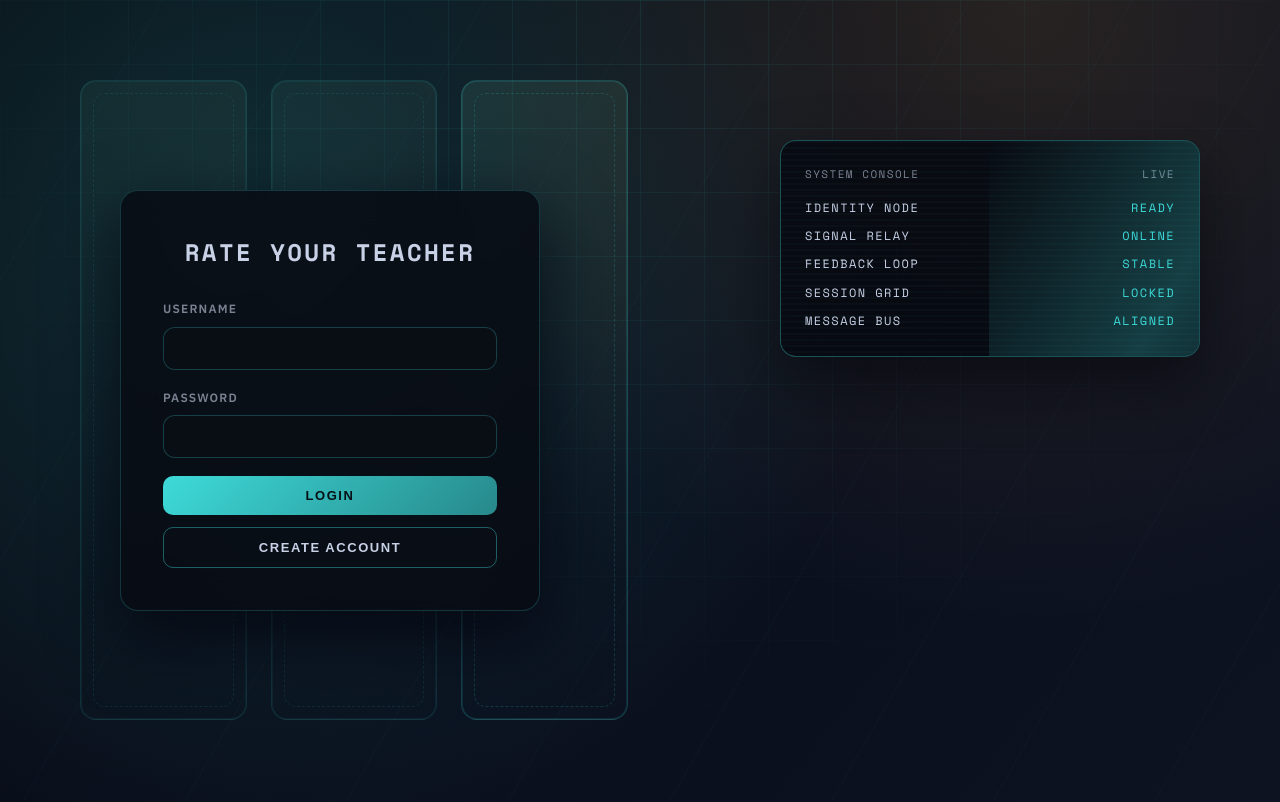
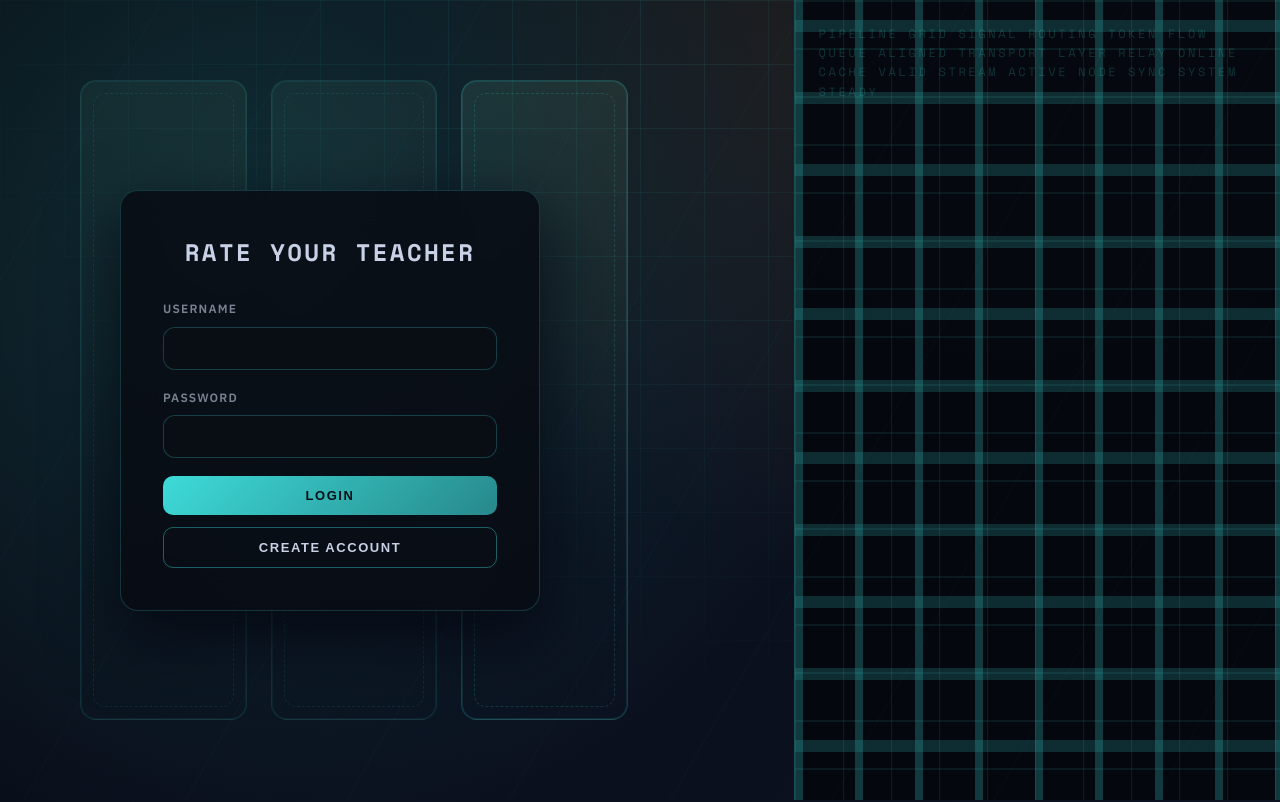
Before and after one commit to feralxr/test, a plain HTML site: page index(1).html in a window 1280 px wide. Shown: the top 802 px of the page. Drawn offline with nearby package versions, Linux system fonts and the light colour scheme.

Commit message:
Remove obsolete console panel styles

```diff
--- a/index(1).html
+++ b/index(1).html
@@ -105,7 +105,7 @@
     .container {
       max-width: 1200px;
       margin: 0 auto;
-      padding: 24px;
+      padding: 24px clamp(280px, 38vw, 560px) 24px 24px;
       position: relative;
       z-index: 1;
     }
@@ -198,93 +198,53 @@
       animation: popIn 0.6s ease;
     }
 
-    .console-panel {
-      position: absolute;
-      top: 140px;
-      right: 80px;
-      width: min(420px, 36vw);
-      padding: 24px;
-      border-radius: 16px;
-      border: 1px solid rgba(61, 219, 217, 0.35);
-      background: rgba(6, 9, 16, 0.85);
-      color: var(--steel);
-      font-family: 'Space Mono', monospace;
-      font-size: 12px;
-      line-height: 1.7;
-      text-transform: uppercase;
-      letter-spacing: 0.12em;
-      box-shadow: 0 25px 60px rgba(5, 7, 12, 0.6);
+
+    .side-terminal {
+      position: fixed;
+      top: 0;
+      right: 0;
+      bottom: 0;
+      width: min(38vw, 520px);
+      background: rgba(5, 8, 14, 0.96);
+      border-left: 1px solid rgba(61, 219, 217, 0.35);
       overflow: hidden;
-      z-index: 1;
-    }
-
-    .console-panel::before {
+      pointer-events: none;
+      z-index: 0;
+    }
+
+    .side-terminal.pipes::before {
       content: '';
       position: absolute;
       inset: 0;
-      background: repeating-linear-gradient(
-        to bottom,
-        rgba(61, 219, 217, 0.08),
-        rgba(61, 219, 217, 0.08) 2px,
-        transparent 2px,
-        transparent 6px
-      );
-      opacity: 0.35;
-      pointer-events: none;
-    }
-
-    .console-panel::after {
+      background:
+        linear-gradient(to right, rgba(61, 219, 217, 0.25) 1px, transparent 1px),
+        linear-gradient(to bottom, rgba(61, 219, 217, 0.2) 2px, transparent 2px);
+      background-size: 48px 48px;
+      opacity: 0.45;
+    }
+
+    .side-terminal.pipes::after {
       content: '';
       position: absolute;
-      inset: 0;
-      background: linear-gradient(120deg, transparent, rgba(61, 219, 217, 0.25), transparent);
-      transform: translateX(-120%);
-      animation: scan 4s ease-in-out infinite;
-    }
-
-    .console-header {
-      display: flex;
-      justify-content: space-between;
-      align-items: center;
-      margin-bottom: 14px;
-      font-size: 11px;
-      color: var(--steel-muted);
-    }
-
-    .console-lines {
-      display: grid;
-      gap: 8px;
-    }
-
-    .console-line {
-      display: flex;
-      justify-content: space-between;
-      gap: 12px;
-    }
-
-    .console-line span:last-child {
-      color: var(--signal);
-    }
-
-    .console-glitch {
-      position: relative;
-    }
-
-    .console-glitch::before,
-    .console-glitch::after {
-      content: attr(data-text);
+      inset: -50% 0 0 0;
+      background:
+        repeating-linear-gradient(90deg, rgba(61, 219, 217, 0.4) 0 8px, transparent 8px 60px),
+        repeating-linear-gradient(0deg, rgba(61, 219, 217, 0.3) 0 12px, transparent 12px 72px);
+      animation: pipesFlow 10s linear infinite;
+      opacity: 0.6;
+    }
+
+    .side-terminal .pipe-text {
       position: absolute;
-      left: 0;
-      top: 0;
-      width: 100%;
-      opacity: 0.6;
-      clip-path: inset(0 0 70% 0);
-      animation: glitch 2.4s infinite ease-in-out;
-    }
-
-    .console-glitch::after {
-      clip-path: inset(70% 0 0 0);
-      animation-delay: 1.2s;
+      inset: 24px 24px 24px 24px;
+      font-family: 'Space Mono', monospace;
+      font-size: 12px;
+      color: rgba(61, 219, 217, 0.5);
+      letter-spacing: 0.22em;
+      line-height: 1.6;
+      text-transform: uppercase;
+      animation: pipesFlicker 5s ease-in-out infinite;
+      opacity: 0.7;
     }
 
     .auth-title {
@@ -882,23 +842,34 @@
       80% { transform: translate(1px, -2px); }
     }
 
+    @keyframes pipesFlow {
+      0% { transform: translateY(0); }
+      100% { transform: translateY(40%); }
+    }
+
+    @keyframes pipesFlicker {
+      0%, 100% { opacity: 0.4; }
+      50% { opacity: 0.8; }
+    }
+
     @keyframes pulse {
       0%, 100% { opacity: 0.5; }
       50% { opacity: 1; }
     }
 
-    @media (max-width: 768px) {
+    @media (max-width: 900px) {
+      .side-terminal {
+        display: none;
+      }
+
+
       .auth-page {
         justify-content: center;
         padding: 40px 20px;
       }
 
-      .console-panel {
-        position: relative;
-        top: auto;
-        right: auto;
-        width: auto;
-        margin: 0 24px 32px;
+      .container {
+        padding-right: 24px;
       }
 
       .teachers-grid {
@@ -926,6 +897,20 @@
     <span></span>
     <span></span>
     <span></span>
+  </div>
+  <div class="side-terminal pipes" aria-hidden="true">
+    <div class="pipe-text">
+      pipeline grid
+      signal routing
+      token flow
+      queue aligned
+      transport layer
+      relay online
+      cache valid
+      stream active
+      node sync
+      system steady
+    </div>
   </div>
   <div id="app"></div>
 
@@ -1103,19 +1088,6 @@
               <button type="submit" class="btn">Login</button>
               <button type="button" class="btn btn-secondary" id="register-btn">Create Account</button>
             </form>
-          </div>
-          <div class="console-panel">
-            <div class="console-header">
-              <span>System Console</span>
-              <span>Live</span>
-            </div>
-            <div class="console-lines">
-              <div class="console-line"><span>Identity Node</span><span>Ready</span></div>
-              <div class="console-line"><span>Signal Relay</span><span>Online</span></div>
-              <div class="console-line console-glitch" data-text="Feedback Loop"><span>Feedback Loop</span><span>Stable</span></div>
-              <div class="console-line"><span>Session Grid</span><span>Locked</span></div>
-              <div class="console-line"><span>Message Bus</span><span>Aligned</span></div>
-            </div>
           </div>
         </div>
         <footer class="footer">
@@ -1183,19 +1155,6 @@
               <button type="submit" class="btn">Complete Setup</button>
             </form>
           </div>
-          <div class="console-panel">
-            <div class="console-header">
-              <span>Setup Console</span>
-              <span>Live</span>
-            </div>
-            <div class="console-lines">
-              <div class="console-line"><span>Roster Scan</span><span>Active</span></div>
-              <div class="console-line"><span>Class Sync</span><span>Pending</span></div>
-              <div class="console-line console-glitch" data-text="Profile Index"><span>Profile Index</span><span>Stable</span></div>
-              <div class="console-line"><span>Security Gate</span><span>Ready</span></div>
-              <div class="console-line"><span>Signal Link</span><span>Aligned</span></div>
-            </div>
-          </div>
         </div>
         <footer class="footer">
           <div class="footer-grid">
@@ -1271,19 +1230,6 @@
           </div>
         </div>
 
-        <div class="console-panel" style="position: fixed; top: 160px; right: 80px;">
-          <div class="console-header">
-            <span>Activity Feed</span>
-            <span>Live</span>
-          </div>
-          <div class="console-lines">
-            <div class="console-line"><span>Teacher Index</span><span>Updated</span></div>
-            <div class="console-line"><span>Rating Stream</span><span>Active</span></div>
-            <div class="console-line console-glitch" data-text="Discussion Sync"><span>Discussion Sync</span><span>Stable</span></div>
-            <div class="console-line"><span>Review Cache</span><span>Aligned</span></div>
-            <div class="console-line"><span>Session Pulse</span><span>Nominal</span></div>
-          </div>
-        </div>
         <div id="teacher-modal" class="modal"></div>
         <footer class="footer">
           <div class="footer-grid">
```
Also changed, not shown: admin.html (+75 -113 lines).
